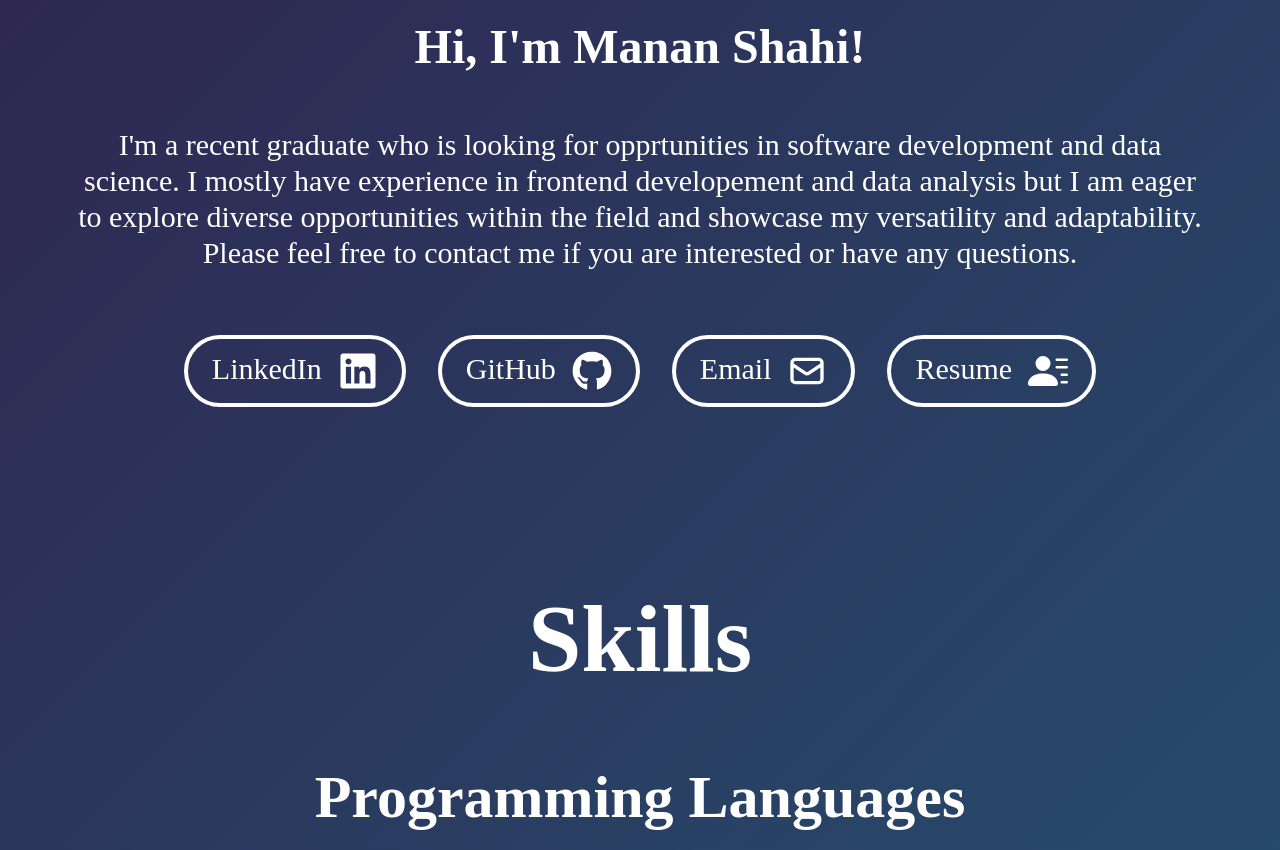
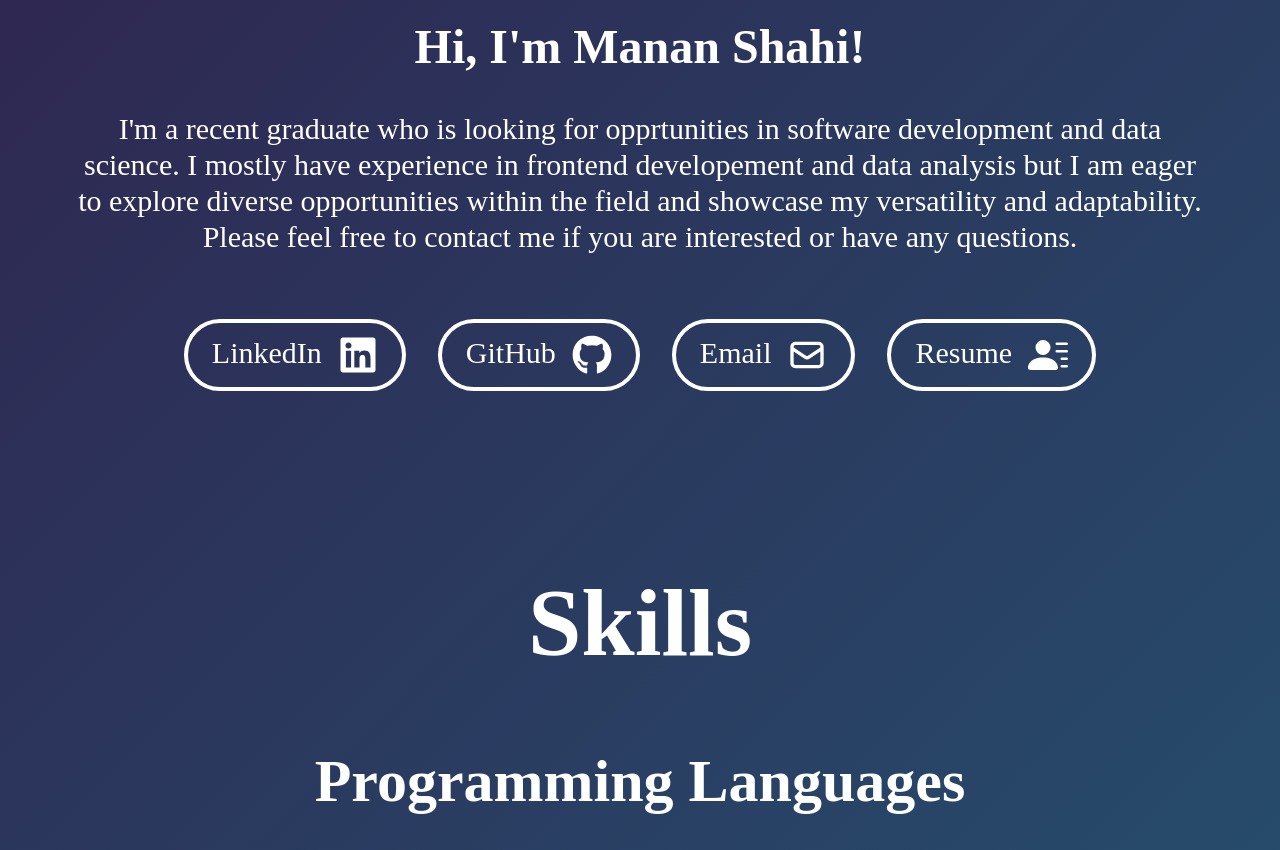
Before and after one commit to mshahi23/Manan-Portfolio, a React (Create React App) app: page / in a window 1280 px wide. Shown: the part 833-1683 px from the top of the page. Built offline with nearby package versions, Linux system fonts and the light colour scheme.

Commit message:
Minor Changes to top margin

```diff
--- a/src/components/Home.jsx
+++ b/src/components/Home.jsx
@@ -20,7 +20,7 @@ const Home = () => {
             Hi, I'm Manan Shahi!
           </h1>
 
-          <p className=' xxs:text-2xl md:text-3xl text-white py-4 text-center'>
+          <p className=' xxs:text-2xl md:text-3xl -mt-4 text-white py-4 text-center'>
             I'm a recent graduate who is looking for opprtunities in software development and data science. I mostly have experience
             in frontend developement and data analysis but I am eager to explore diverse opportunities within the field and showcase my versatility and adaptability. Please feel free to contact me if you are interested or have any questions.
           </p>
```
